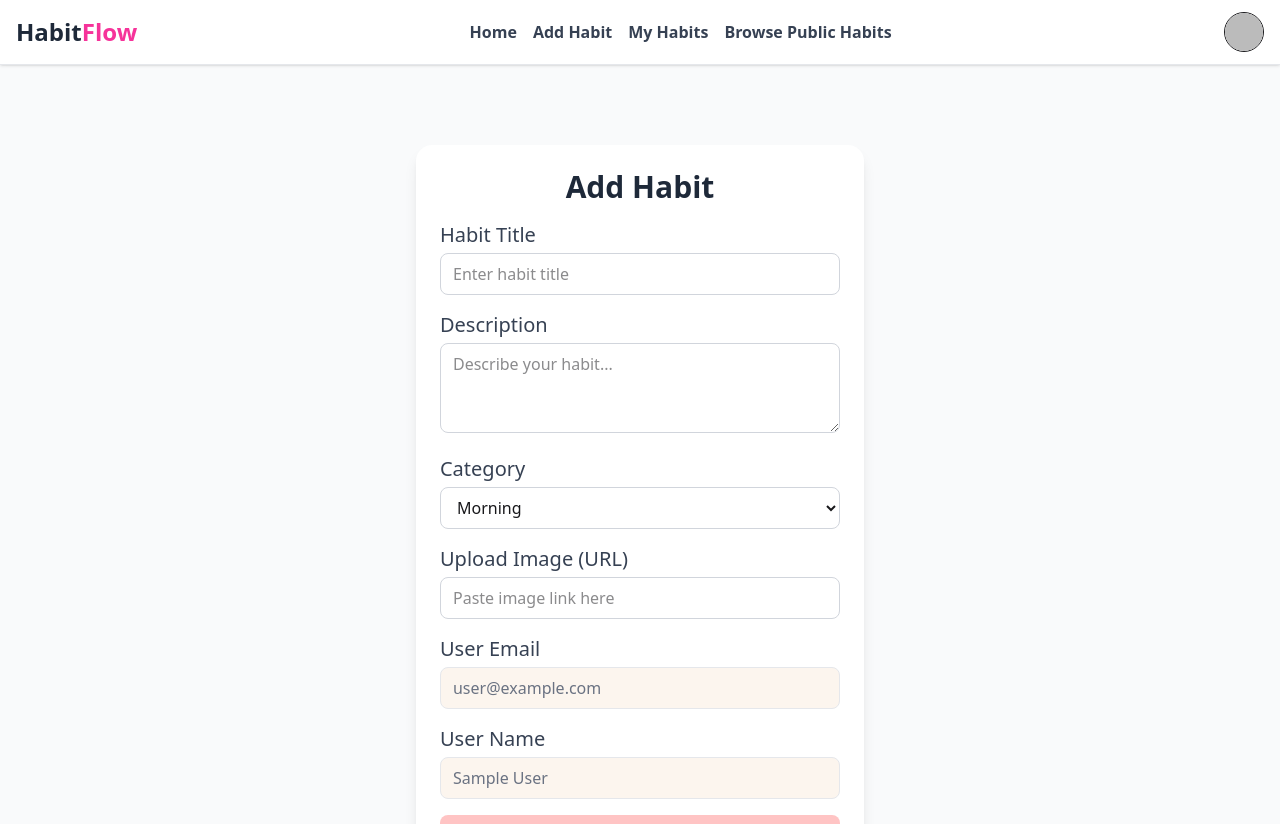
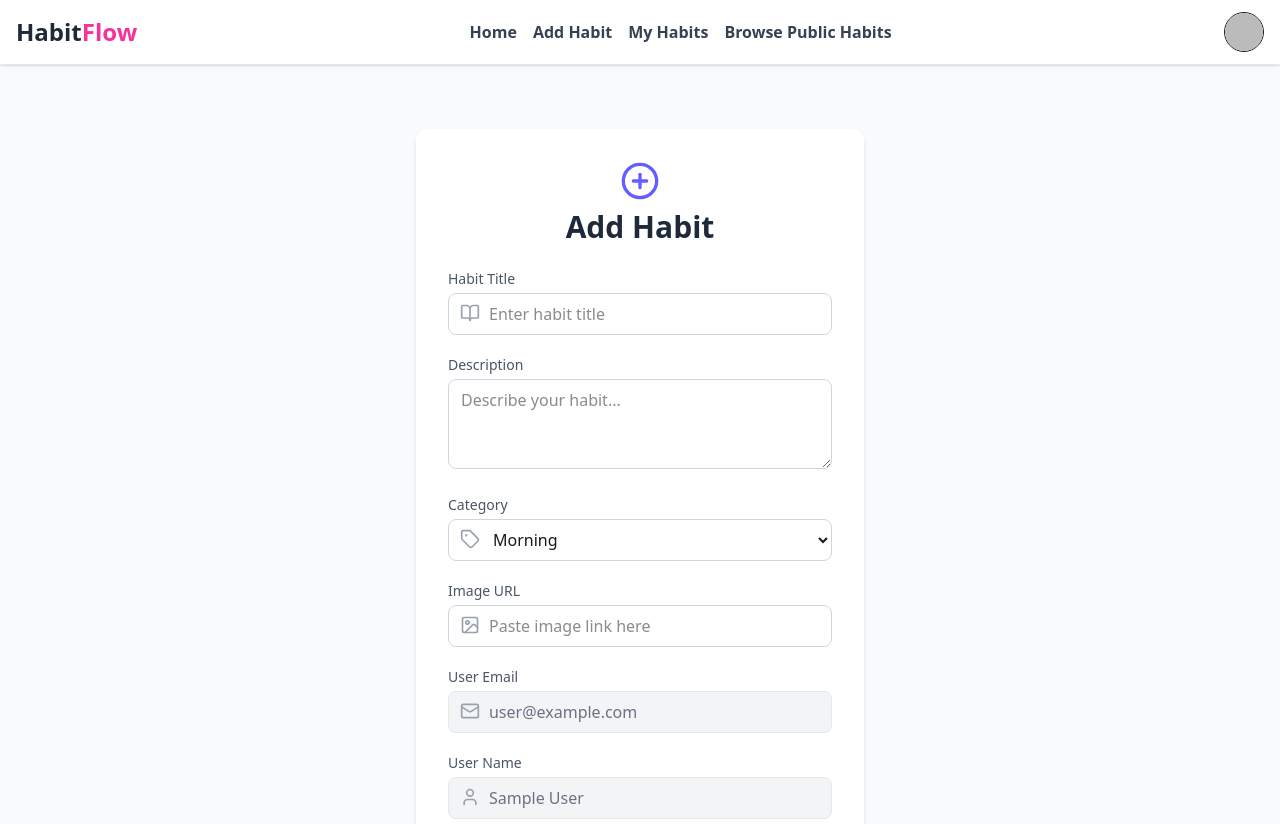
Before and after one commit to ziam8415/assignment-10-habit-tracker-clint, a React (Vite) app: page /addHabit in a window 1280 px wide. Shown: the top 824 px of the page. Built offline with nearby package versions, Linux system fonts and the light colour scheme; no server answers; sample sign-in values are in the browser's storage.

Commit message:
added login page design

```diff
--- a/src/Page/AddHabit.jsx
+++ b/src/Page/AddHabit.jsx
@@ -1,6 +1,7 @@
 import React, { use } from "react";
 import { AuthContext } from "../context/AuthContext";
 import Swal from "sweetalert2";
+import { PlusCircle, Image, BookOpen, Tag, Mail, User } from "lucide-react";
 
 const AddHabit = () => {
   const { user } = use(AuthContext);
@@ -65,47 +66,54 @@ const AddHabit = () => {
   //https://i.ibb.co.com/1tJkmKtq/download-16.jpg
 
   return (
-    <div className="py-20">
-      <div className="max-w-md mx-auto bg-white shadow-lg rounded-2xl p-6 ">
-        <h2 className="text-3xl font-bold mb-4 text-center text-gray-800">
-          Add Habit
-        </h2>
-        <form onSubmit={handleSubmit} className="space-y-4">
+    <div className="py-16 px-4 bg-gray-50 min-h-screen flex items-center justify-center">
+      <div className="w-full max-w-md bg-white rounded-xl shadow-md p-8">
+        <div className="text-center mb-6">
+          <PlusCircle className="mx-auto w-10 h-10 text-indigo-500" />
+          <h2 className="text-3xl font-bold text-gray-800 mt-2">Add Habit</h2>
+        </div>
+
+        <form onSubmit={handleSubmit} className="space-y-5">
           {/* Habit Title */}
           <div>
-            <label className="block text-xl font-medium text-gray-700 mb-1">
+            <label className="block text-sm font-medium text-gray-600 mb-1">
               Habit Title
             </label>
+            <div className="relative">
+              <BookOpen className="absolute left-3 top-2.5 text-gray-400 w-5 h-5" />
               <input
                 type="text"
                 name="title"
                 placeholder="Enter habit title"
-              className="w-full border border-gray-300 rounded-lg px-3 py-2 focus:outline-none focus:ring focus:ring-blue-300"
+                className="w-full border border-gray-300 rounded-lg pl-10 pr-3 py-2 focus:ring-2 focus:ring-indigo-400 focus:outline-none"
                 required
               />
+            </div>
           </div>
 
           {/* Description */}
           <div>
-            <label className="block text-xl font-medium text-gray-700 mb-1">
+            <label className="block text-sm font-medium text-gray-600 mb-1">
               Description
             </label>
             <textarea
               name="description"
               placeholder="Describe your habit..."
               rows="3"
-              className="w-full border border-gray-300 rounded-lg px-3 py-2 focus:outline-none focus:ring focus:ring-blue-300"
+              className="w-full border border-gray-300 rounded-lg px-3 py-2 focus:ring-2 focus:ring-indigo-400 focus:outline-none"
             />
           </div>
 
           {/* Category */}
           <div>
-            <label className="block text-xl font-medium text-gray-700 mb-1">
+            <label className="block text-sm font-medium text-gray-600 mb-1">
               Category
             </label>
+            <div className="relative">
+              <Tag className="absolute left-3 top-2.5 text-gray-400 w-5 h-5" />
               <select
                 name="category"
-              className="w-full border border-gray-300 rounded-lg px-3 py-2 focus:outline-none focus:ring focus:ring-blue-300"
+                className="w-full border border-gray-300 rounded-lg pl-10 pr-3 py-2 focus:ring-2 focus:ring-indigo-400 focus:outline-none"
               >
                 <option>Morning</option>
                 <option>Work</option>
@@ -114,64 +122,62 @@ const AddHabit = () => {
                 <option>Study</option>
               </select>
             </div>
+          </div>
 
-          {/* Reminder Time */}
-          {/* <div>
-          <label className="block text-xl font-medium text-gray-700 mb-1">
-            Date
+          {/* Image URL */}
+          <div>
+            <label className="block text-sm font-medium text-gray-600 mb-1">
+              Image URL
             </label>
-          <input
-            type="date"
-            name="date"
-            className="w-full border border-gray-300 rounded-lg px-3 py-2 focus:outline-none focus:ring focus:ring-blue-300"
-          />
-        </div> */}
-
-          {/* Upload Image URL */}
-          <div>
-            <label className="block text-xl font-medium text-gray-700 mb-1">
-              Upload Image (URL)
-            </label>
+            <div className="relative">
+              <Image className="absolute left-3 top-2.5 text-gray-400 w-5 h-5" />
               <input
                 type="url"
                 name="imageUrl"
                 placeholder="Paste image link here"
-              className="w-full border border-gray-300 rounded-lg px-3 py-2 focus:outline-none focus:ring focus:ring-blue-300"
+                className="w-full border border-gray-300 rounded-lg pl-10 pr-3 py-2 focus:ring-2 focus:ring-indigo-400 focus:outline-none"
               />
             </div>
+          </div>
 
-          {/* User Email  */}
+          {/* User Email */}
           <div>
-            <label className="block text-xl font-medium text-gray-700 mb-1">
+            <label className="block text-sm font-medium text-gray-600 mb-1">
               User Email
             </label>
+            <div className="relative">
+              <Mail className="absolute left-3 top-2.5 text-gray-400 w-5 h-5" />
               <input
                 type="email"
                 name="email"
-              value={user.email}
+                value={user?.email}
                 readOnly
-              className="w-full border border-gray-200 bg-[#FCF5EE] rounded-lg px-3 py-2 text-gray-500 cursor-not-allowed"
+                className="w-full border border-gray-200 bg-gray-100 rounded-lg pl-10 pr-3 py-2 text-gray-500 cursor-not-allowed"
               />
+            </div>
           </div>
 
           {/* User Name */}
           <div>
-            <label className="block text-xl font-medium text-gray-700 mb-1">
+            <label className="block text-sm font-medium text-gray-600 mb-1">
               User Name
             </label>
+            <div className="relative">
+              <User className="absolute left-3 top-2.5 text-gray-400 w-5 h-5" />
               <input
                 type="text"
                 name="name"
-              value={user.displayName}
+                value={user?.displayName}
                 readOnly
-              className="w-full border border-gray-200 bg-[#FCF5EE] rounded-lg px-3 py-2 text-gray-500 cursor-not-allowed"
+                className="w-full border border-gray-200 bg-gray-100 rounded-lg pl-10 pr-3 py-2 text-gray-500 cursor-not-allowed"
               />
+            </div>
           </div>
 
           {/* Submit Button */}
           <button
             type="submit"
-            className="w-full bg-[#FFC4C4] text-gray-800 font-bold py-2 rounded-lg hover:bg-[#efbfc3] transition"
+            className="w-full bg-indigo-500 text-white font-semibold py-2 rounded-lg hover:bg-indigo-600 transition-all"
           >
             Add Habit
           </button>
--- a/src/Page/Login.jsx
+++ b/src/Page/Login.jsx
@@ -1,5 +1,5 @@
 import React, { useState, useContext } from "react";
-import { Eye, EyeOff } from "lucide-react";
+import { Eye, EyeOff, Mail, Lock, LogIn, Github } from "lucide-react";
 import { Link, useLocation, useNavigate } from "react-router";
 
 import toast from "react-hot-toast";
@@ -65,93 +65,127 @@ const Login = () => {
   };
 
   return (
-    <div className="flex justify-center items-center flex-col pt-5 pb-10">
-      <h1 className="text-5xl text-gray-800 font-bold pb-5">Login now!</h1>
-      <div className="card border bg-base-100 w-full max-w-sm shrink-0 pt-10 shadow-2xl">
-        <div className="card-body">
-          <form onSubmit={handelLogin}>
-            <fieldset className="fieldset">
-              <label className="label">Email</label>
+    <div className="flex justify-center items-center min-h-screen  bg-gray-50 px-4">
+      <div className="w-full max-w-md bg-white shadow-md my-15 rounded-2xl p-8">
+        {/* Header */}
+        <div className="text-center mb-6">
+          <LogIn className="w-10 h-10 mx-auto text-indigo-500" />
+          <h1 className="text-3xl font-bold text-gray-800 mt-2">
+            Login to your account
+          </h1>
+          <p className="text-gray-500 text-sm mt-1">
+            Welcome back! Please enter your details.
+          </p>
+        </div>
+
+        {/* Form */}
+        <form onSubmit={handelLogin} className="space-y-5">
+          {/* Email */}
+          <div>
+            <label className="block text-sm font-medium text-gray-600 mb-1">
+              Email
+            </label>
+            <div className="relative">
+              <Mail className="absolute left-3 top-2.5 text-gray-400 w-5 h-5" />
               <input
                 type="email"
                 name="email"
-                className="input"
-                placeholder="Email"
+                placeholder="Enter your email"
+                className="w-full border border-gray-300 rounded-lg pl-10 pr-3 py-2 focus:ring-2 focus:ring-indigo-400 focus:outline-none"
                 required
               />
+            </div>
+          </div>
 
-              <label className="label">Password</label>
+          {/* Password */}
+          <div>
+            <label className="block text-sm font-medium text-gray-600 mb-1">
+              Password
+            </label>
             <div className="relative">
+              <Lock className="absolute left-3 top-2.5 text-gray-400 w-5 h-5" />
               <input
                 type={showPassword ? "text" : "password"}
                 name="password"
                 value={password}
                 onChange={handleChange}
-                  className="w-full p-2  rounded"
                 placeholder="Enter your password"
+                className="w-full border border-gray-300 rounded-lg pl-10 pr-10 py-2 focus:ring-2 focus:ring-indigo-400 focus:outline-none"
                 required
               />
               <button
                 type="button"
                 onClick={() => setShowPassword(!showPassword)}
-                  className="absolute inset-y-0 right-2 flex items-center text-gray-500"
+                className="absolute inset-y-0 right-3 flex items-center text-gray-500"
               >
                 {showPassword ? <EyeOff size={20} /> : <Eye size={20} />}
               </button>
             </div>
+          </div>
 
-              <ul className="mt-3 text-sm text-red-500">
-                {errors.map((error, index) => (
-                  <li key={index}>⚠️ {error}</li>
+          {/* Error Messages */}
+          {errors.length > 0 && (
+            <ul className="text-sm text-red-500 space-y-1">
+              {errors.map((error, i) => (
+                <li key={i}>⚠️ {error}</li>
               ))}
             </ul>
+          )}
 
-              <div className="mt-2">
-                <Link
-                  to="/singup"
-                  className="text-blue-500 hover:text-blue-800"
+          {/* Submit Button */}
+          <button
+            type="submit"
+            className="btn w-full bg-pink-500 hover:bg-pink-600 text-white border-none flex items-center gap-2"
           >
-                  Sign Up
-                </Link>
+            Login
+          </button>
+        </form>
+
+        {/* Divider */}
+        <div className="flex items-center my-6">
+          <div className="flex-grow h-px bg-gray-300"></div>
+          <span className="px-2 text-sm text-gray-500">or</span>
+          <div className="flex-grow h-px bg-gray-300"></div>
         </div>
 
-              <button className="btn btn-neutral mt-4">Login</button>
-            </fieldset>
-          </form>
-
+        {/* Google Login */}
         <button
           onClick={handelGoogleSingIn}
-            className="btn bg-white text-black border-[#e5e5e5]"
+          className="w-full flex items-center justify-center gap-2 border border-gray-300 bg-white text-gray-700 font-medium py-2 rounded-lg hover:bg-gray-100 transition"
         >
           <svg
             aria-label="Google logo"
-              width="16"
-              height="16"
+            width="18"
+            height="18"
             xmlns="http://www.w3.org/2000/svg"
             viewBox="0 0 512 512"
           >
-              <g>
-                <path fill="#fff" d="M0 0h512v512H0z"></path>
             <path
-                  fill="#34a853"
-                  d="M153 292c30 82 118 95 171 60h62v48A192 192 0 0190 341"
-                ></path>
+              fill="#EA4335"
+              d="M256 8C119 8 8 119 8 256s111 248 248 248 248-111 248-248C504 119 393 8 256 8zm121 269H264v-62h113c-4-25-17-46-37-61v-1l53-52c33 30 52 74 52 125 0 15-2 30-5 44z"
+            />
             <path
-                  fill="#4285f4"
-                  d="m386 400a140 175 0 0053-179H260v74h102q-7 37-38 57"
-                ></path>
+              fill="#34A853"
+              d="M264 504c64 0 118-21 157-58l-53-51c-15 10-34 16-55 16-42 0-77-28-90-66h-1l-56 43c32 65 99 108 174 108z"
+            />
             <path
-                  fill="#fbbc02"
-                  d="m90 341a208 200 0 010-171l63 49q-12 37 0 73"
-                ></path>
+              fill="#FBBC05"
+              d="M119 315c-8-24-12-49-12-75s4-51 12-75l56 43c-3 9-5 20-5 32s2 23 5 32z"
+            />
             <path
-                  fill="#ea4335"
-                  d="m153 219c22-69 116-109 179-50l55-54c-78-75-230-72-297 55"
-                ></path>
-              </g>
+              fill="#4285F4"
+              d="M264 102c35 0 66 12 91 35l-54 53c-9-6-21-10-37-10-31 0-58 21-68 49h-1l-56-43h-1c23-46 71-84 126-84z"
+            />
           </svg>
-            Login with Google
+          Continue with Google
         </button>
+
+        {/* Sign Up Link */}
+        <div className="text-center mt-4 text-sm text-gray-600">
+          Don’t have an account?{" "}
+          <Link to="/signup" className="text-indigo-500 hover:underline">
+            Sign up
+          </Link>
         </div>
       </div>
     </div>
```
Lines whose indentation alone changed are shown as unchanged.
